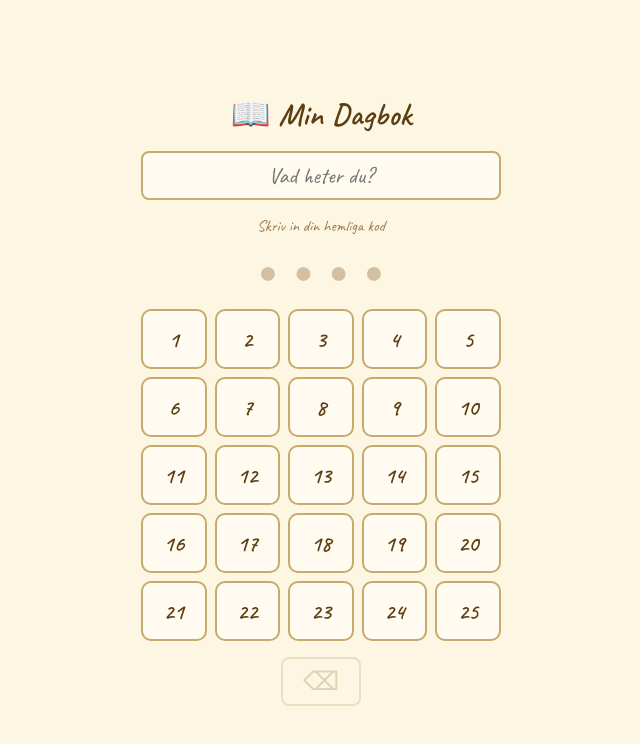
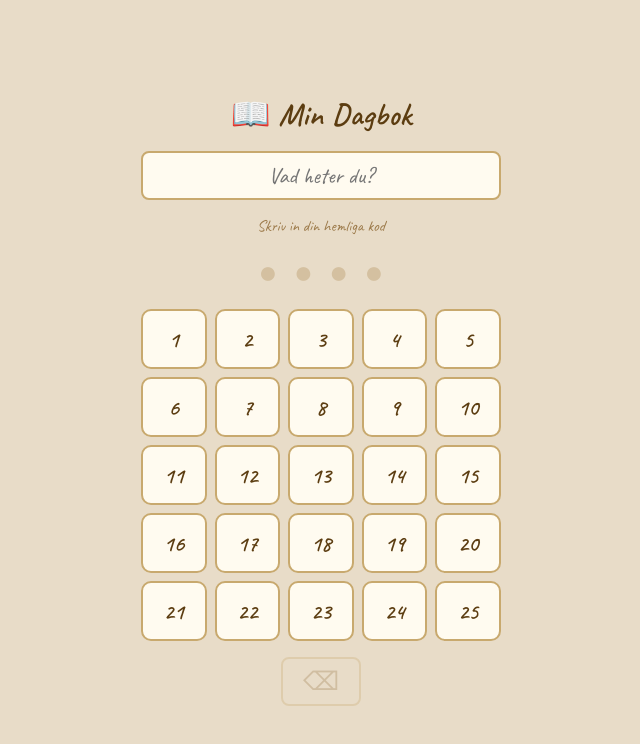
Before and after one commit to wictorstenseke/emils-dagbok, a Preact app: page / in a window 1280 px wide. Shown: the top 744 px of the page, without its empty margins (319-959 px from the left). Built offline with nearby package versions, Linux system fonts and the light colour scheme.

Commit message:
Match login page background color to diary page

```diff
--- a/src/components/LoginScreen.css
+++ b/src/components/LoginScreen.css
@@ -3,7 +3,7 @@
   display: flex;
   align-items: center;
   justify-content: center;
-  background: #FDF6E3;
+  background: #E8DCC8;
   padding: 16px;
 }
 
```
